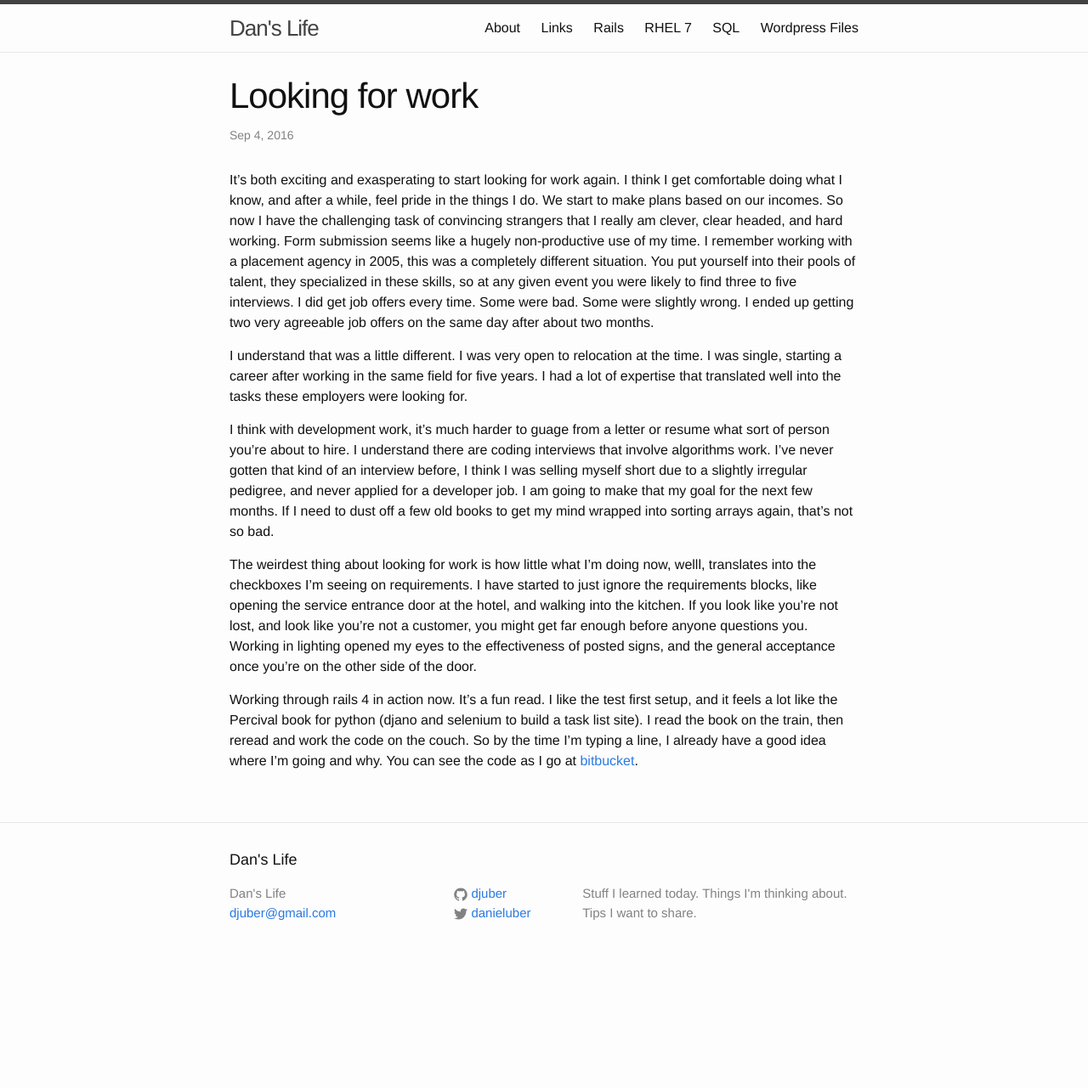
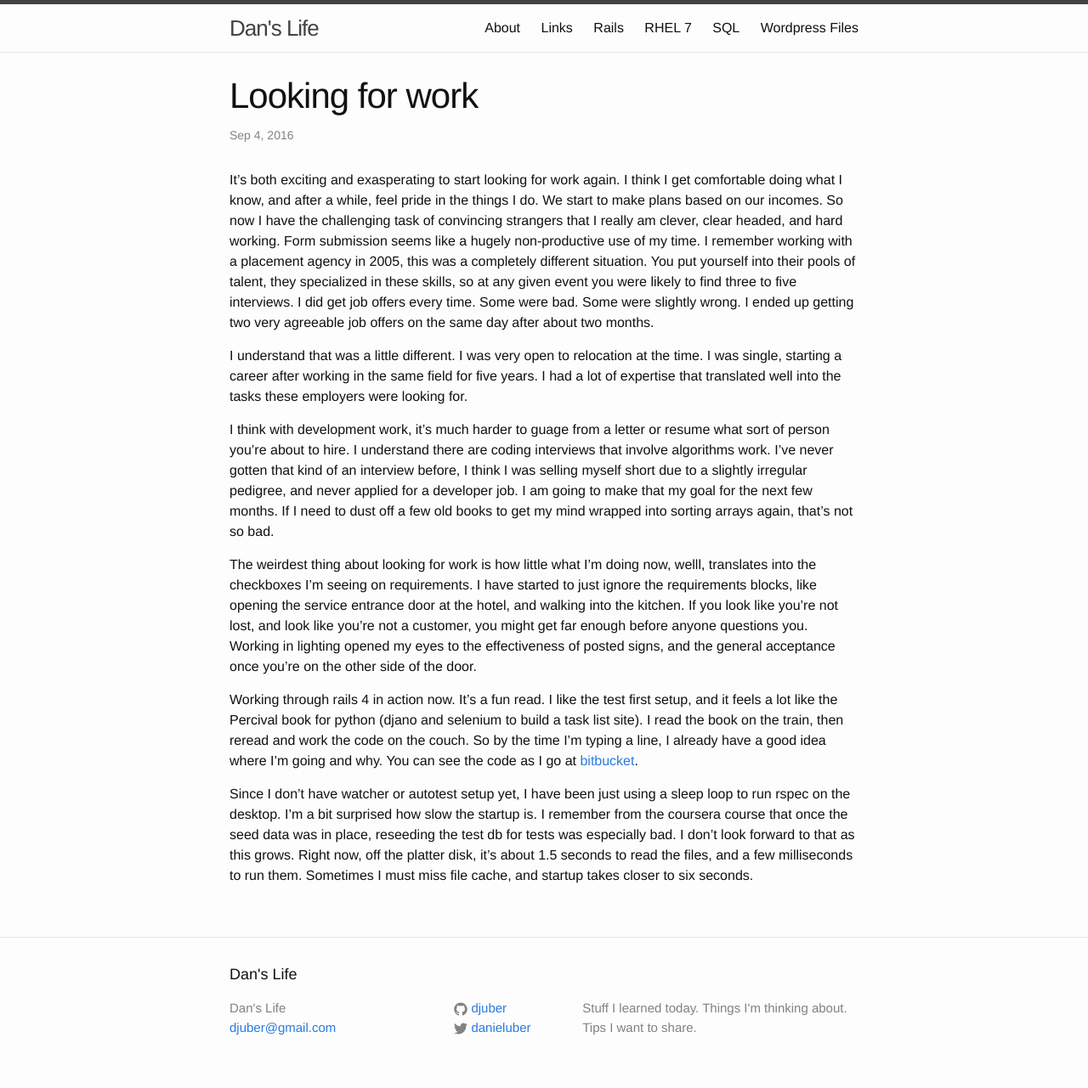
Before and after one commit to djuber/myblog, a Jekyll site: the page built from _posts/2016-09-03-Looking-for-work.markdown, in a window 1280 px wide. Shown: the whole page at 85% size. Built offline with Jekyll 4.4.1, drawn with Linux system fonts in a browser that asks for light colours; before the commit the page ends 1146 px from its top, so only the background shows below that.

Commit message:
automated 2016-09-03-21:41:40

```diff
--- a/_posts/2016-09-03-Looking-for-work.markdown
+++ b/_posts/2016-09-03-Looking-for-work.markdown
@@ -38,3 +38,5 @@ Working through rails 4 in action now. It's a fun read. I like the test first se
 feels a lot like the Percival book for python (djano and selenium to build a task list site).
 I read the book on the train, then reread and work the code on the couch. So by the time
 I'm typing a line, I already have a good idea where I'm going and why. You can see the code as I go at [bitbucket](https://bitbucket.org/daniel_uber/ticketee).
+
+Since I don't have watcher or autotest setup yet, I have been just using a sleep loop to run rspec on the desktop. I'm a bit surprised how slow the startup is. I remember from the coursera course that once the seed data was in place, reseeding the test db for tests was especially bad. I don't look forward to that as this grows. Right now, off the platter disk, it's about 1.5 seconds to read the files, and a few milliseconds to run them. Sometimes I must miss file cache, and startup takes closer to six seconds.
```
